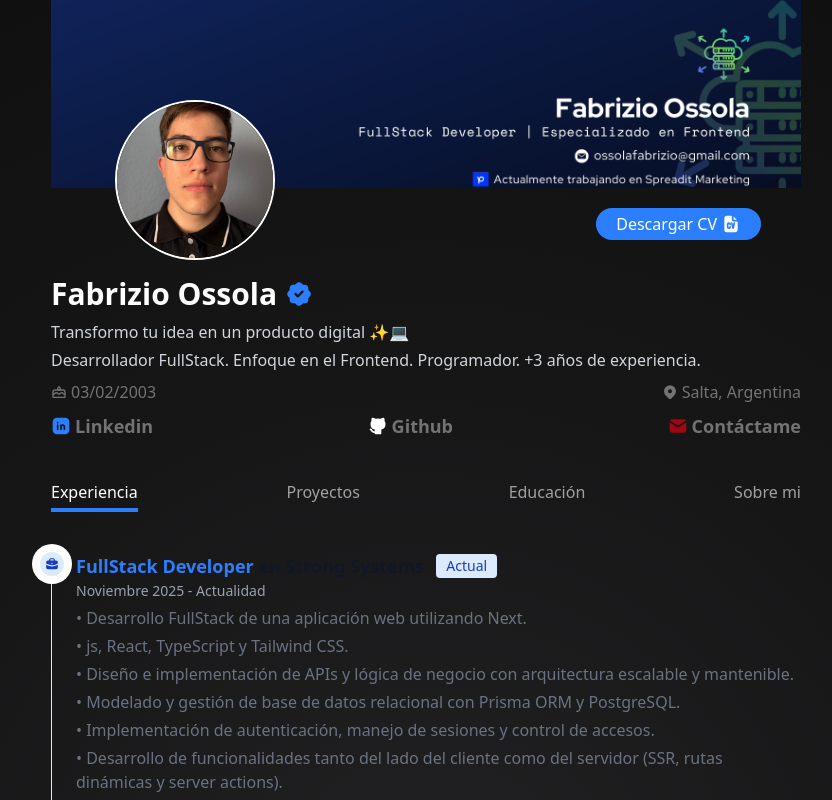
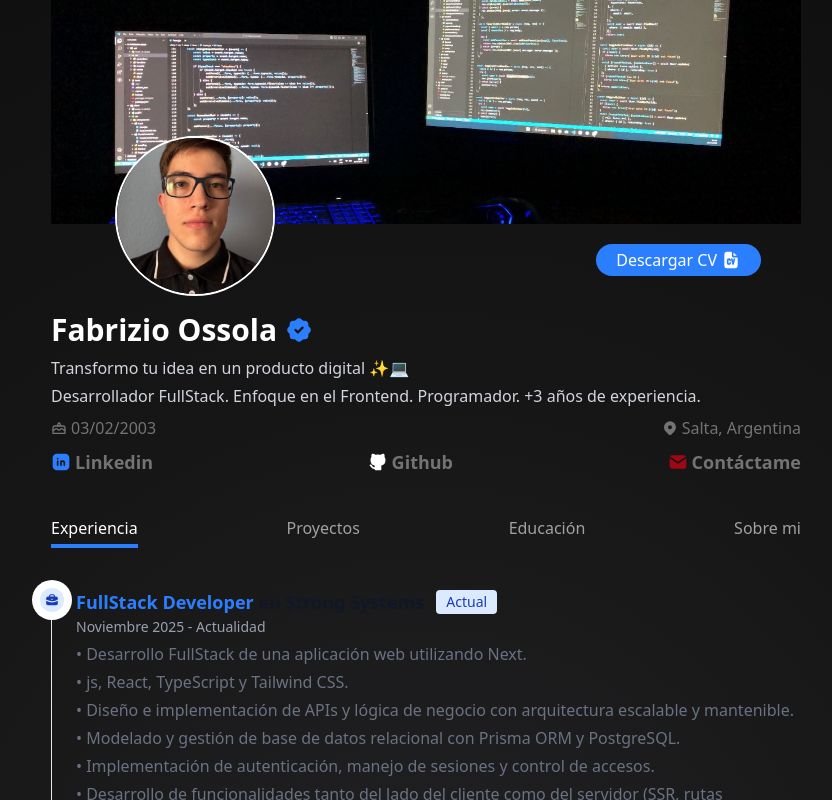
Before and after one commit to Fabrizio35/portfolio, a React (Vite) app: page / in a window 1280 px wide. Shown: the top 800 px of the page, without its empty margins (214-1046 px from the left). Built offline with nearby package versions, Linux system fonts and the light colour scheme.

Commit message:
Update banner image

```diff
--- a/src/components/Profile/BannerSection.tsx
+++ b/src/components/Profile/BannerSection.tsx
@@ -1,11 +1,11 @@
 import { FileCVIcon } from '@/icons'
-import Banner from '@/assets/images/banner.png'
+import Banner from '@/assets/images/banner.jpg'
 import Photo from '@/assets/images/fabrizio.jpg'
 
 export default function BannerSection() {
   return (
     <div className="relative">
-      <img src={Banner} alt="banner" className="w-full h-full" />
+      <img src={Banner} alt="banner" className="w-full h-56 object-cover" />
 
       <div className="py-5 w-full flex justify-end">
         <a
```
Also changed, not shown: src/assets/images/banner.jpg (added), src/assets/images/banner.png (deleted).
